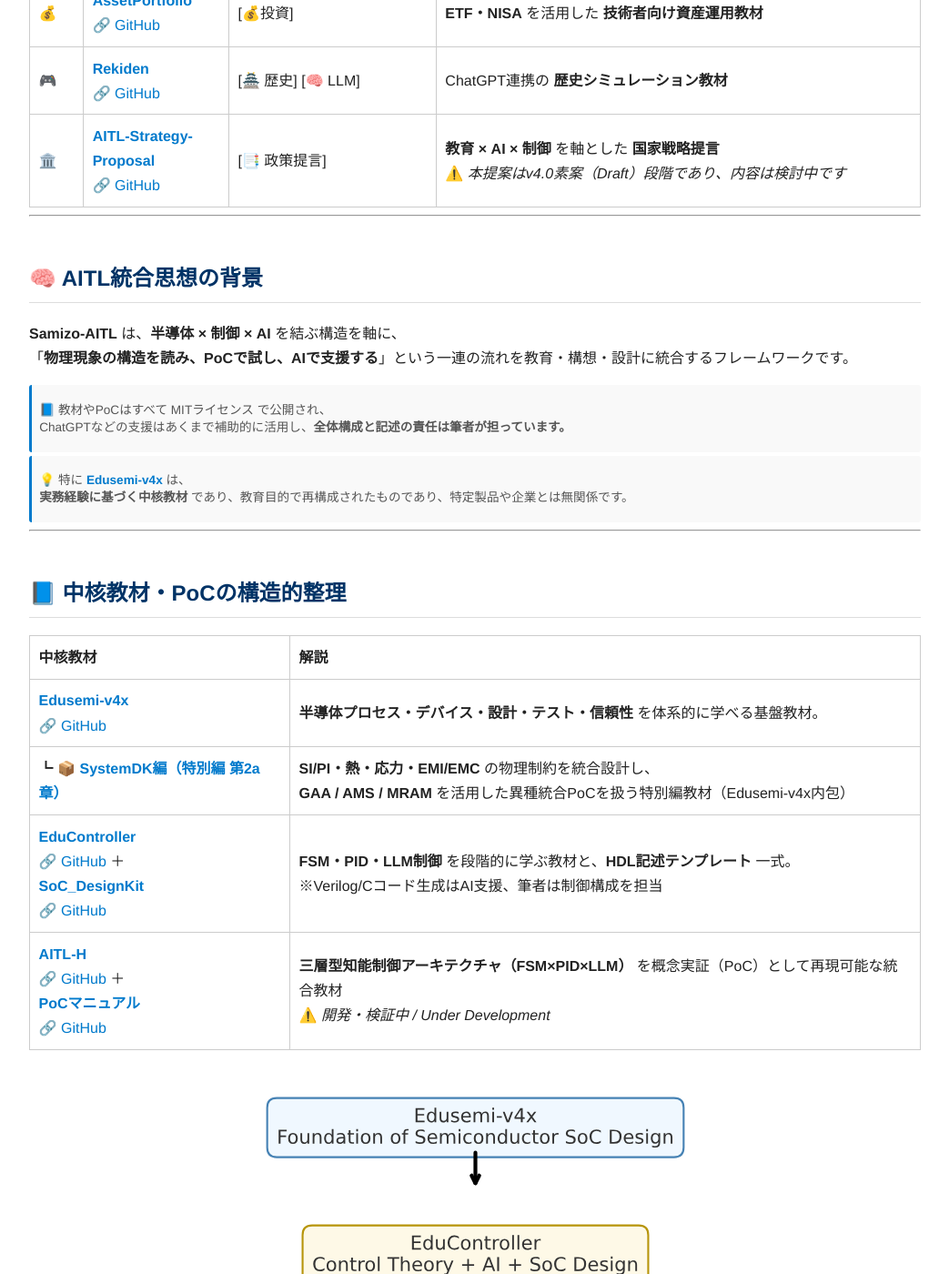
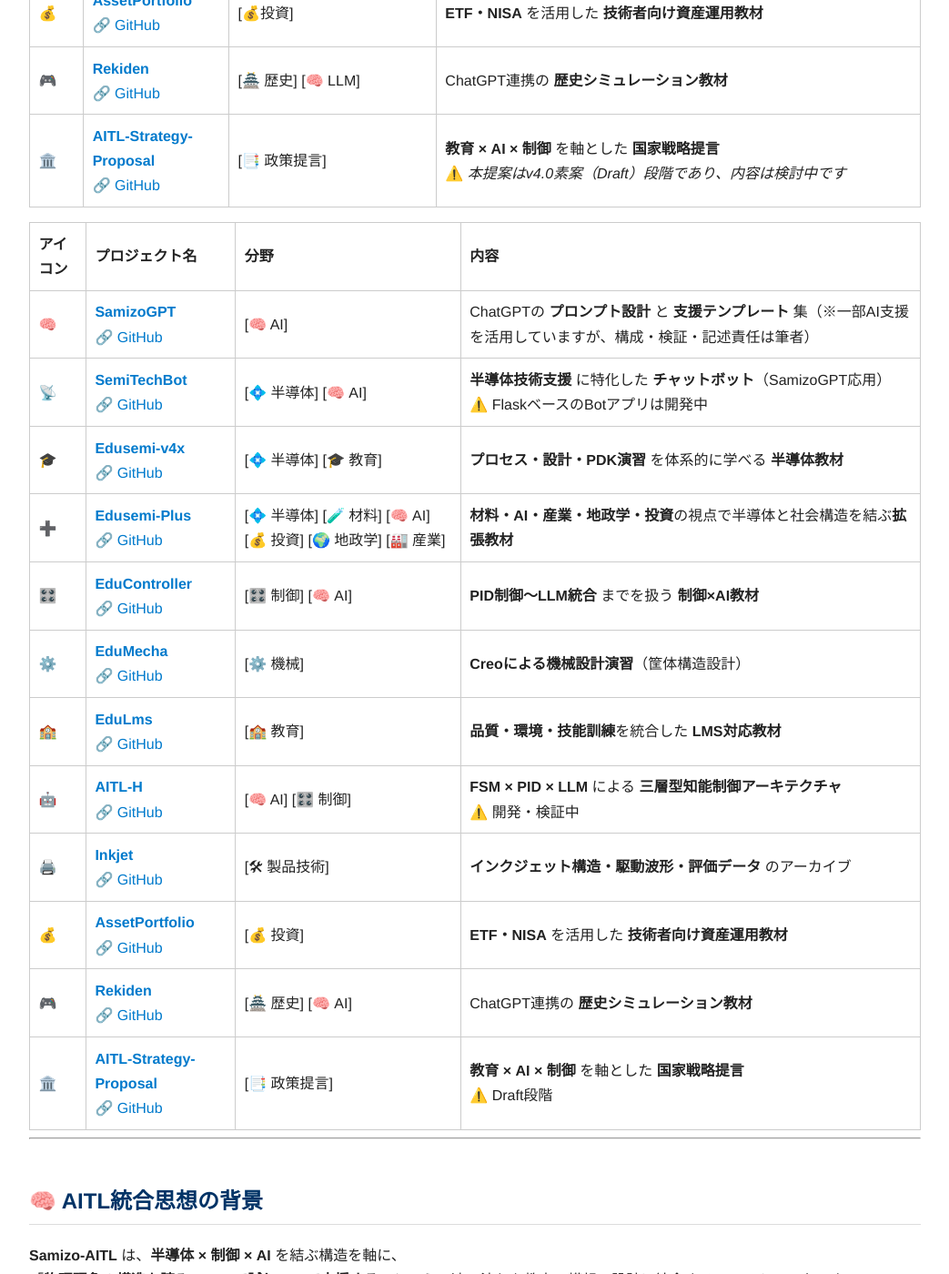
Before and after one commit to Samizo-AITL/Samizo-AITL.github.io, a Jekyll site: the page built from index.md, in a window 1280 px wide and 1400 px high, scrolled down 1866 px. Shown: the whole window at 91% size, without its empty margins (118-1161 px from the left). Built offline with Jekyll 4.4.1, drawn with Linux system fonts in a browser that asks for light colours.

Commit message:
Update index.md

```diff
--- a/index.md
+++ b/index.md
@@ -50,6 +50,22 @@
 | 💰 | **[AssetPortfolio](https://samizo-aitl.github.io/AssetPortfolio-StartGuide/)**<br>🔗 [GitHub](https://github.com/Samizo-AITL/AssetPortfolio-StartGuide) | [💰投資] | **ETF・NISA** を活用した **技術者向け資産運用教材** |
 | 🎮 | **[Rekiden](https://samizo-aitl.github.io/Rekiden/)**<br>🔗 [GitHub](https://github.com/Samizo-AITL/Rekiden) | [🏯 歴史] [🧠 LLM] | ChatGPT連携の **歴史シミュレーション教材** |
 | 🏛️ | **[AITL-Strategy-Proposal](https://samizo-aitl.github.io/AITL-Strategy-Proposal/)**<br>🔗 [GitHub](https://github.com/Samizo-AITL/AITL-Strategy-Proposal) | [📑 政策提言] | **教育 × AI × 制御** を軸とした **国家戦略提言**<br>⚠️ *本提案はv4.0素案（Draft）段階であり、内容は検討中です* |
+
+
+| アイコン | **プロジェクト名** | 分野 | 内容 |
+|---------|--------------------|------|------|
+| 🧠 | **[SamizoGPT](https://samizo-aitl.github.io/SamizoGPT/)**<br>🔗 [GitHub](https://github.com/Samizo-AITL/SamizoGPT) | [🧠 AI] | ChatGPTの **プロンプト設計** と **支援テンプレート** 集（※一部AI支援を活用していますが、構成・検証・記述責任は筆者） |
+| 📡 | **[SemiTechBot](https://samizo-aitl.github.io/SamizoGPT_SemiTechBot/)**<br>🔗 [GitHub](https://github.com/Samizo-AITL/SamizoGPT_SemiTechBot) | [💠 半導体] [🧠 AI] | **半導体技術支援** に特化した **チャットボット**（SamizoGPT応用）<br>⚠️ FlaskベースのBotアプリは開発中 |
+| 🎓 | **[Edusemi-v4x](https://samizo-aitl.github.io/Edusemi-v4x/)**<br>🔗 [GitHub](https://github.com/Samizo-AITL/Edusemi-v4x) | [💠 半導体] [🎓 教育] | **プロセス・設計・PDK演習** を体系的に学べる **半導体教材** |
+| ➕ | **[Edusemi-Plus](https://samizo-aitl.github.io/Edusemi-Plus/)**<br>🔗 [GitHub](https://github.com/Samizo-AITL/Edusemi-Plus) | [💠 半導体] [🧪 材料] [🧠 AI] [💰 投資] [🌍 地政学] [🏭 産業] | **材料・AI・産業・地政学・投資**の視点で半導体と社会構造を結ぶ**拡張教材** |
+| 🎛️ | **[EduController](https://samizo-aitl.github.io/EduController/)**<br>🔗 [GitHub](https://github.com/Samizo-AITL/EduController) | [🎛️ 制御] [🧠 AI] | **PID制御〜LLM統合** までを扱う **制御×AI教材** |
+| ⚙️ | **[EduMecha](https://samizo-aitl.github.io/EduMecha/)**<br>🔗 [GitHub](https://github.com/Samizo-AITL/EduMecha) | [⚙️ 機械] | **Creoによる機械設計演習**（筐体構造設計） |
+| 🏫 | **[EduLms](https://samizo-aitl.github.io/EduLms/)**<br>🔗 [GitHub](https://github.com/Samizo-AITL/EduLms) | [🏫 教育] | **品質・環境・技能訓練**を統合した **LMS対応教材** |
+| 🤖 | **[AITL-H](https://samizo-aitl.github.io/AITL-H/)**<br>🔗 [GitHub](https://github.com/Samizo-AITL/AITL-H) | [🧠 AI] [🎛️ 制御] | **FSM × PID × LLM** による **三層型知能制御アーキテクチャ**<br>⚠️ 開発・検証中 |
+| 🖨️ | **[Inkjet](https://samizo-aitl.github.io/Inkjet/)**<br>🔗 [GitHub](https://github.com/Samizo-AITL/Inkjet) | [🛠 製品技術] | **インクジェット構造・駆動波形・評価データ** のアーカイブ |
+| 💰 | **[AssetPortfolio](https://samizo-aitl.github.io/AssetPortfolio-StartGuide/)**<br>🔗 [GitHub](https://github.com/Samizo-AITL/AssetPortfolio-StartGuide) | [💰 投資] | **ETF・NISA** を活用した **技術者向け資産運用教材** |
+| 🎮 | **[Rekiden](https://samizo-aitl.github.io/Rekiden/)**<br>🔗 [GitHub](https://github.com/Samizo-AITL/Rekiden) | [🏯 歴史] [🧠 AI] | ChatGPT連携の **歴史シミュレーション教材** |
+| 🏛️ | **[AITL-Strategy-Proposal](https://samizo-aitl.github.io/AITL-Strategy-Proposal/)**<br>🔗 [GitHub](https://github.com/Samizo-AITL/AITL-Strategy-Proposal) | [📑 政策提言] | **教育 × AI × 制御** を軸とした **国家戦略提言**<br>⚠️ Draft段階 |
 
 ---
 
```
